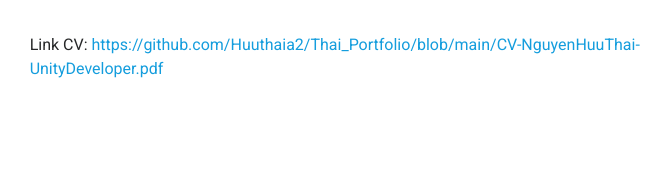
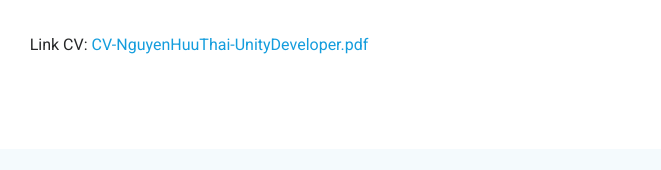
Before and after one commit to Huuthaia2/Thai_Portfolio, a plain HTML site: page index.html in a window 1280 px wide. Shown: the part 1266-1436 px from the top of the page, 619-1280 px from the left. Drawn offline with Linux system fonts and the light colour scheme.

Commit message:
Update index.html

```diff
--- a/index.html
+++ b/index.html
@@ -144,7 +144,7 @@
             </div>
             <p class="py-3" style="padding-left: 10px;">
               <!-- SỞ THÍCH : Xem phim, Chơi game giải trí và hít các drama trên MXH -->
-               Link CV: <span><a href="https://github.com/Huuthaia2/Thai_Portfolio/blob/main/CV-NguyenHuuThai-UnityDeveloper.pdf" class="facebook" target="_blank">https://github.com/Huuthaia2/Thai_Portfolio/blob/main/CV-NguyenHuuThai-UnityDeveloper.pdf </a> </span>
+               Link CV: <span><a href="https://huuthaia2.github.io/Thai_Portfolio/CV-NguyenHuuThai-UnityDeveloper.pdf" class="facebook" target="_blank">CV-NguyenHuuThai-UnityDeveloper.pdf </a> </span>
             </p>
           </div>
         </div>
```
